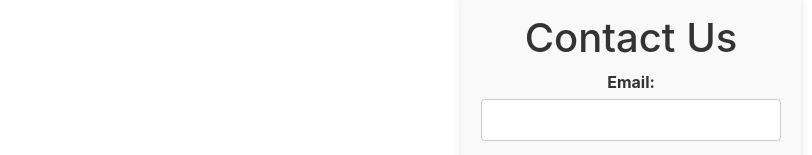
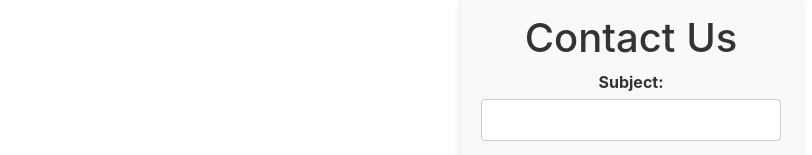
Before and after one commit to EvanSmith93/mood-memo-site, a React (Create React App) app: page /#/contact in a window 1280 px wide. Shown: the part 240-395 px from the top of the page, without its empty margins (9-821 px from the left). Built offline with nearby package versions, Linux system fonts and the light colour scheme.

Commit message:
changed the contact page

```diff
--- a/src/components/Contact.jsx
+++ b/src/components/Contact.jsx
@@ -2,11 +2,11 @@ import React, { useState } from 'react';
 import Header from './Header';
 
 function Contact() {
-  const [email, setEmail] = useState('');
+  const [subject, setSubject] = useState('');
   const [message, setMessage] = useState('');
 
-  const handleEmailChange = (e) => {
-    setEmail(e.target.value);
+  const handleSubjectChange = (e) => {
+    setSubject(e.target.value);
   };
 
   const handleMessageChange = (e) => {
@@ -14,9 +14,9 @@ function Contact() {
   };
 
   const handleSendEmail = () => {
-    const subject = encodeURIComponent('Contact Form Submission');
-    const body = encodeURIComponent(`Email: ${email}\nMessage: ${message}`);
-    window.location.href = `mailto:moodmemofeedback@gmail.com?subject=${subject}&body=${body}`;
+    const encodedSubject = encodeURIComponent(subject);
+    const encodedBody = encodeURIComponent(`Message sent through the website.\n\n${message}`);
+    window.location.href = `mailto:moodmemofeedback@gmail.com?subject=${encodedSubject}&body=${encodedBody}`;
   };
 
   return (
@@ -25,8 +25,8 @@ function Contact() {
         <Header color="pink" />
         <h1>Contact Us</h1>
         <div>
-          <label htmlFor="email">Email:</label>
-          <input type="email" id="email" value={email} onChange={handleEmailChange} />
+          <label htmlFor="subject">Subject:</label>
+          <input type="text" id="subject" value={subject} onChange={handleSubjectChange} />
         </div>
         <div>
           <label htmlFor="message">Message:</label>
```
